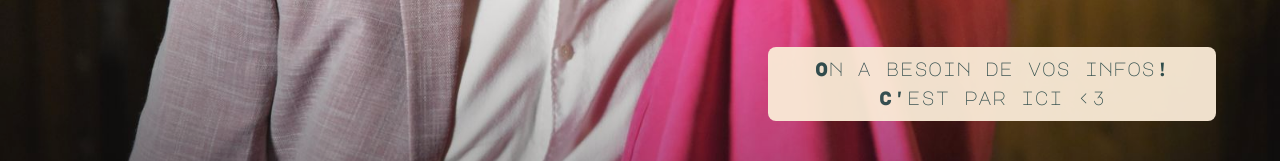
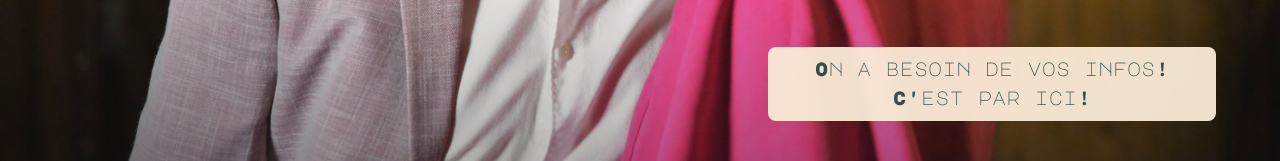
Before and after one commit to matherbs/MariageCeceAndMath, a plain HTML site: page index.html in a window 1280 px wide. Shown: the part 639-800 px from the top of the page. Drawn offline with nearby package versions, Linux system fonts and the light colour scheme; a web font is replaced by a local one.

Commit message:
Update index.html

```diff
--- a/index.html
+++ b/index.html
@@ -38,9 +38,11 @@
 </Body>
 
 <Footer>
-    <Div class="SetText" id="Who">
-        On a besoin de vos infos! C'est par ici <3
-    </Div>
+    <a href="https://forms.gle/hzFZknFjEyznBxnW7">
+        <Div class="SetText" id="Who">
+            On a besoin de vos infos! C'est par ici!
+        </Div>
+    </a>
 
 </Footer>
 
```
